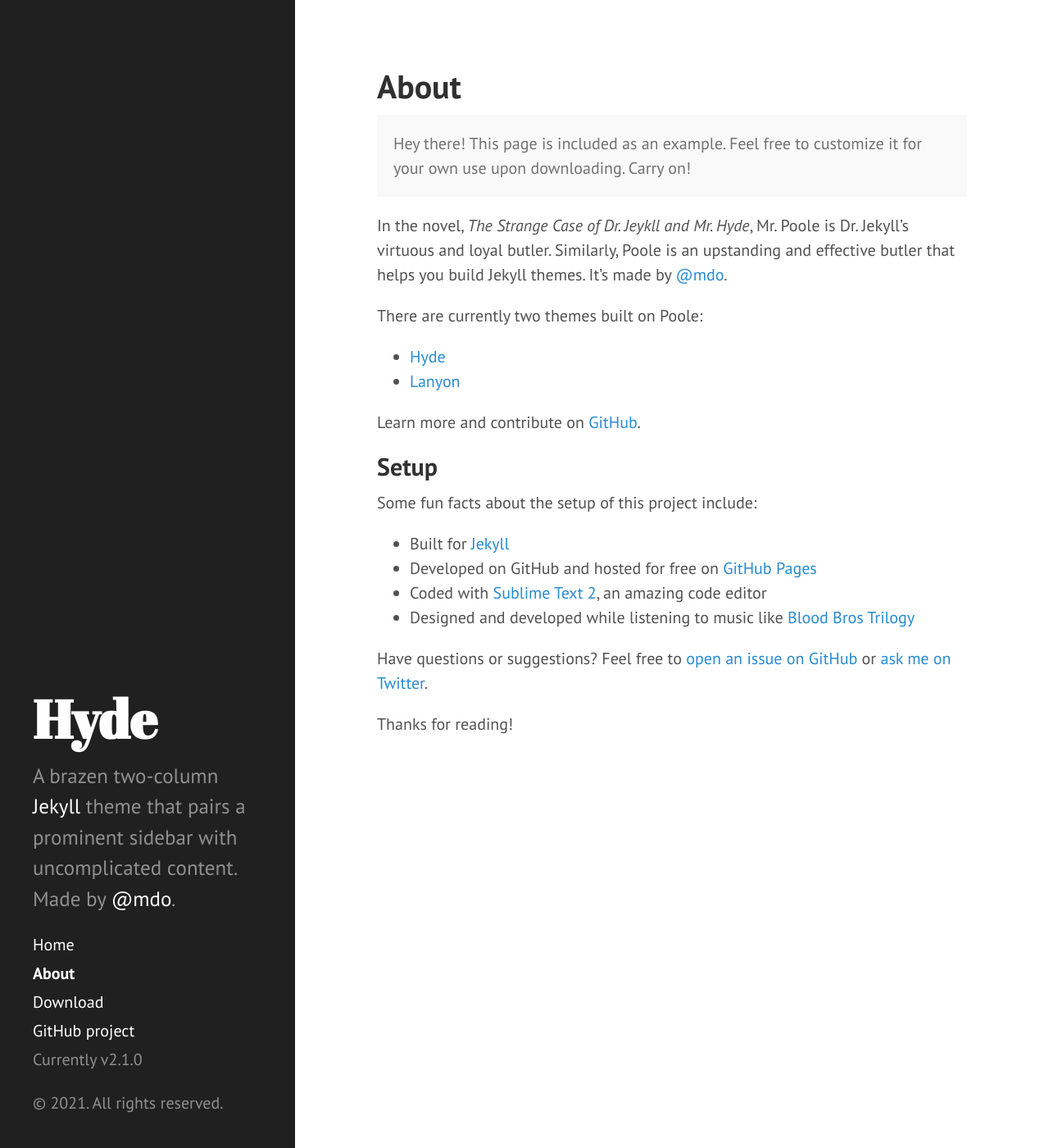
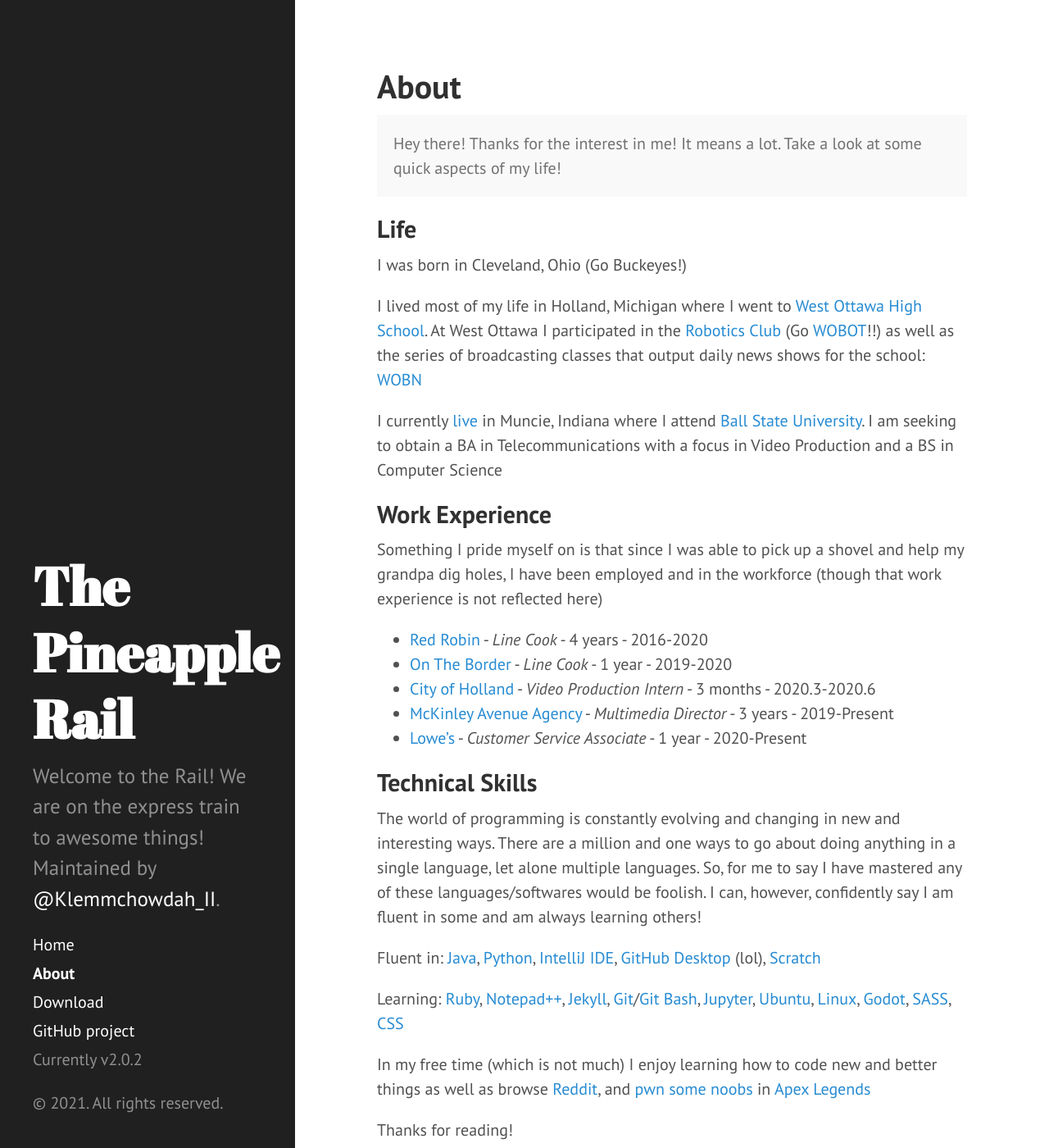
Before and after one commit to DuncanKlam/DuncanKlam.github.io, a Jekyll site: the page built from about.md, in a window 1280 px wide and 1400 px high. Shown: the whole window at 82% size. Built offline with Jekyll 4.4.1, drawn with Linux system fonts in a browser that asks for light colours.

```diff
--- a/Gemfile
+++ b/Gemfile
@@ -6,5 +6,3 @@ gem "jekyll-paginate"
 gem "jekyll-seo-tag"
 
 gem "redcarpet", "~> 3.5"
-
-gem "webrick", "~> 1.7"
--- a/_config.yml
+++ b/_config.yml
@@ -9,20 +9,20 @@ permalink:        pretty
 plugins: [jekyll-paginate, jekyll-gist]
 
 # Setup
-title:            Hyde
-tagline:          'A Jekyll theme'
-description:      'A brazen two-column <a href="http://jekyllrb.com" target="_blank">Jekyll</a> theme that pairs a prominent sidebar with uncomplicated content. Made by <a href="https://twitter.com/mdo" target="_blank">@mdo</a>.'
-url:              http://hyde.getpoole.com
+title:            The Pineapple Rail
+tagline:          'A Klamworks site'
+description:      'Welcome to the Rail! We are on the express train to awesome things! Maintained by <a href="https://twitter.com/Klemmchowdah_II" target="_blank">@Klemmchowdah_II</a>.'
+url:              http://duncanklam.github.io
 baseurl:          /
 
 author:
-  name:           'Mark Otto'
-  url:            https://twitter.com/mdo
+  name:           'Duncan Klemm'
+  url:            https://twitter.com/Klemmchowdah_II
 
 paginate:         5
 
 # Custom vars
-version:          2.1.0
+version:          v2.0.2
 
 github:
-  repo:           https://github.com/poole/hyde
+  repo:           https://github.com/DuncanKlam/duncanklam.github.io
--- a/_includes/sidebar.html
+++ b/_includes/sidebar.html
@@ -26,9 +26,9 @@
         {% endif %}
       {% endfor %}
 
-      <a class="sidebar-nav-item" href="{{ site.github.repo }}/archive/v{{ site.version }}.zip">Download</a>
+      <a class="sidebar-nav-item" href="{{ site.github.repo }}/releases/tag/{{ site.version }}">Download</a>
       <a class="sidebar-nav-item" href="{{ site.github.repo }}">GitHub project</a>
-      <span class="sidebar-nav-item">Currently v{{ site.version }}</span>
+      <span class="sidebar-nav-item">Currently {{ site.version }}</span>
     </nav>
 
     <p>&copy; {{ site.time | date: '%Y' }}. All rights reserved.</p>
--- a/about.md
+++ b/about.md
@@ -4,27 +4,38 @@ title: About
 ---
 
 <p class="message">
-  Hey there! This page is included as an example. Feel free to customize it for your own use upon downloading. Carry on!
+  Hey there! Thanks for the interest in me! It means a lot. Take a look at some quick aspects of my life!
 </p>
 
-In the novel, *The Strange Case of Dr. Jeykll and Mr. Hyde*, Mr. Poole is Dr. Jekyll's virtuous and loyal butler. Similarly, Poole is an upstanding and effective butler that helps you build Jekyll themes. It's made by [@mdo](https://twitter.com/mdo).
+## Life
 
-There are currently two themes built on Poole:
+I was born in Cleveland, Ohio (Go Buckeyes!)
 
-* [Hyde](http://hyde.getpoole.com)
-* [Lanyon](http://lanyon.getpoole.com)
+I lived most of my life in Holland, Michigan where I went to [West Ottawa High School](https://www.westottawa.net/).
+ At West Ottawa I participated in the [Robotics Club](http://www.team141.net/) (Go [WOBOT](http://www.team141.net/images/wobot%20logo_km2016-01.png?crc=3918792164)!!) as well as the series of broadcasting classes that output daily news shows for the school: [WOBN](http://www.wobnonline.com/)
 
-Learn more and contribute on [GitHub](https://github.com/poole).
+I currently [live](https://www.instagram.com/klemmchowdah/) in Muncie, Indiana where I attend [Ball State University](https://www.bsu.edu/).
+I am seeking to obtain a BA in Telecommunications with a focus in Video Production and a BS in Computer Science
 
-## Setup
 
-Some fun facts about the setup of this project include:
+## Work Experience
 
-* Built for [Jekyll](http://jekyllrb.com)
-* Developed on GitHub and hosted for free on [GitHub Pages](https://pages.github.com)
-* Coded with [Sublime Text 2](http://sublimetext.com), an amazing code editor
-* Designed and developed while listening to music like [Blood Bros Trilogy](https://soundcloud.com/maddecent/sets/blood-bros-series)
+Something I pride myself on is that since I was able to pick up a shovel and help my grandpa dig holes, I have been employed and in the workforce (though that work experience is not reflected here)
 
-Have questions or suggestions? Feel free to [open an issue on GitHub](https://github.com/poole/issues/new) or [ask me on Twitter](https://twitter.com/mdo).
+* [Red Robin](https://www.redrobin.com/) - *Line Cook* - 4 years - 2016-2020
+* [On The Border](https://www.ontheborder.com/) - *Line Cook* - 1 year - 2019-2020
+* [City of Holland](https://www.cityofholland.com/) - *Video Production Intern* - 3 months - 2020.3-2020.6
+* [McKinley Avenue Agency](https://mckinleyavenue.com/) - *Multimedia Director* - 3 years - 2019-Present
+* [Lowe's](https://www.lowes.com/) - *Customer Service Associate* - 1 year - 2020-Present
+
+## Technical Skills
+
+The world of programming is constantly evolving and changing in new and interesting ways. There are a million and one ways to go about doing anything in a single language, let alone multiple languages. So, for me to say I have mastered any of these languages/softwares would be foolish. I can, however, confidently say I am fluent in some and am always learning others!
+
+Fluent in: [Java](https://www.java.com/), [Python](https://www.python.org/), [IntelliJ IDE](https://www.jetbrains.com/idea/), [GitHub Desktop](https://desktop.github.com/) (lol), [Scratch](https://scratch.mit.edu/)
+
+Learning: [Ruby](https://www.ruby-lang.org/), [Notepad++](https://notepad-plus-plus.org/), [Jekyll](https://jekyllrb.com/), [Git](https://git-scm.com/)/[Git Bash](https://git-scm.com/downloads/), [Jupyter](https://jupyter.org/), [Ubuntu](https://ubuntu.com/), [Linux](https://www.linux.org/), [Godot](https://godotengine.org/), [SASS](https://sass-lang.com/), [CSS](https://www.w3.org/Style/CSS/Overview.en.html)
+
+In my free time (which is not much) I enjoy learning how to code new and better things as well as browse [Reddit](https://www.reddit.com/user/klemmchowdah), and [pwn some noobs](https://www.reddit.com/r/apexlegends/comments/pjohex/sharpshooting_pre_bocek/) in [Apex Legends](https://www.ea.com/games/apex-legends)
 
 Thanks for reading!
```
Also changed, not shown: _posts/2021-09-09-introducing-klamworks.md (added, +21 -0 lines), Gemfile.lock.
